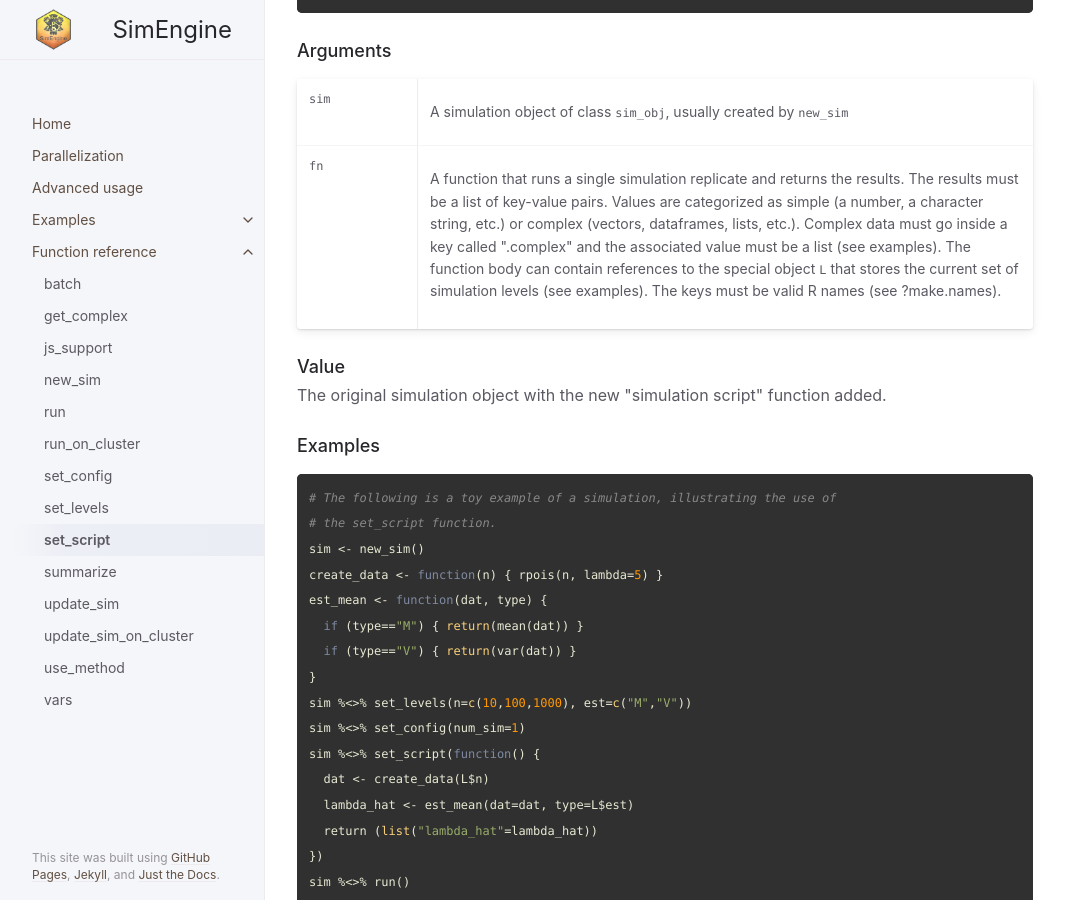
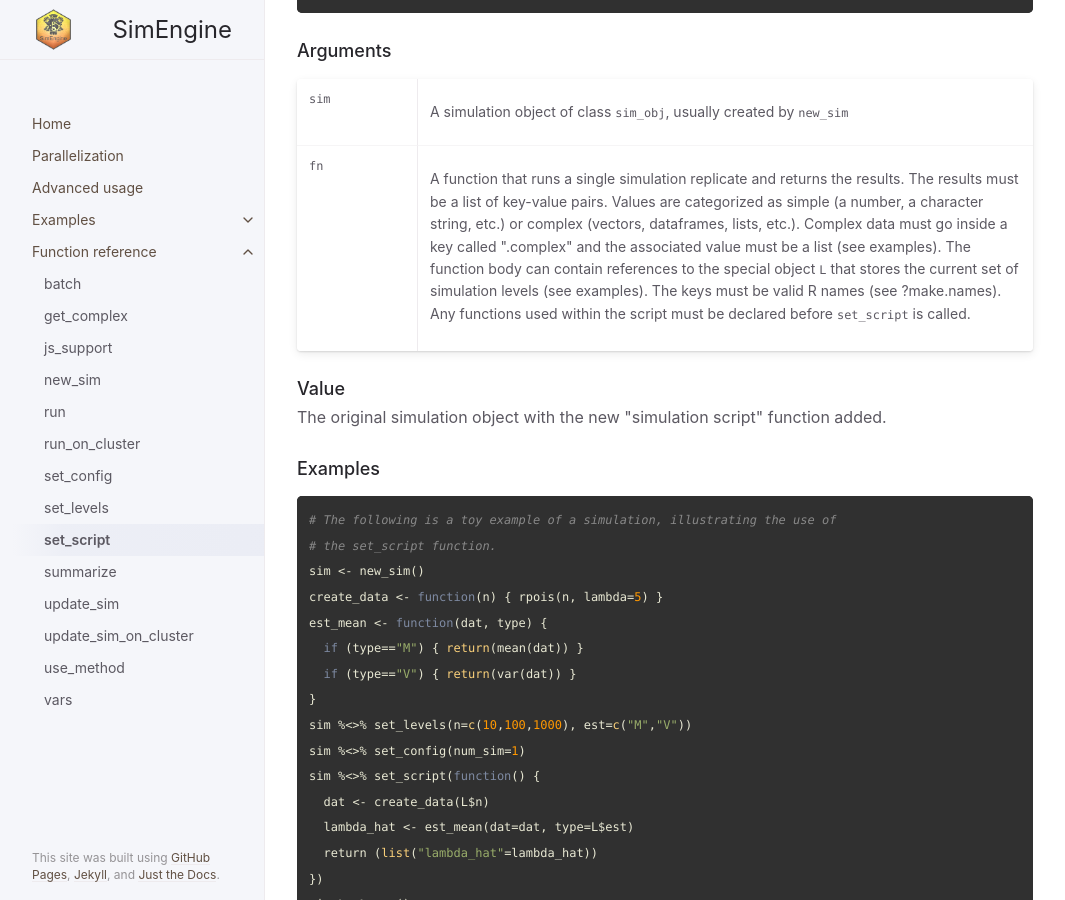
Before and after one commit to Avi-Kenny/SimEngine, a Jekyll site: the page built from docs/docs/function-reference/set_script.md, in a window 1280 px wide and 900 px high, scrolled down 420 px. Shown: the whole window, without its empty margins (107-1172 px from the left). Built offline with Jekyll 4.4.1, drawn with Linux system fonts in a browser that asks for light colours.

Commit message:
Doc updates

```diff
--- a/docs/docs/function-reference/set_script.md
+++ b/docs/docs/function-reference/set_script.md
@@ -42,7 +42,8 @@ categorized as simple (a number, a character string, etc.) or complex
 called &quot;.complex&quot; and the associated value must be a list (see examples).
 The function body can contain references to the special object <span style='font-family:&quot;SFMono-Regular&quot;,Menlo,Consolas,Monospace; font-size:0.85em'>L</span>
 that stores the current set of simulation levels (see examples).
-The keys must be valid R names (see ?make.names).</p>
+The keys must be valid R names (see ?make.names). Any functions used
+within the script must be declared before <span style='font-family:&quot;SFMono-Regular&quot;,Menlo,Consolas,Monospace; font-size:0.85em'>set_script</span> is called.</p>
 </td></tr>
 </table>
 
```
Also changed, not shown: 1 other file.
